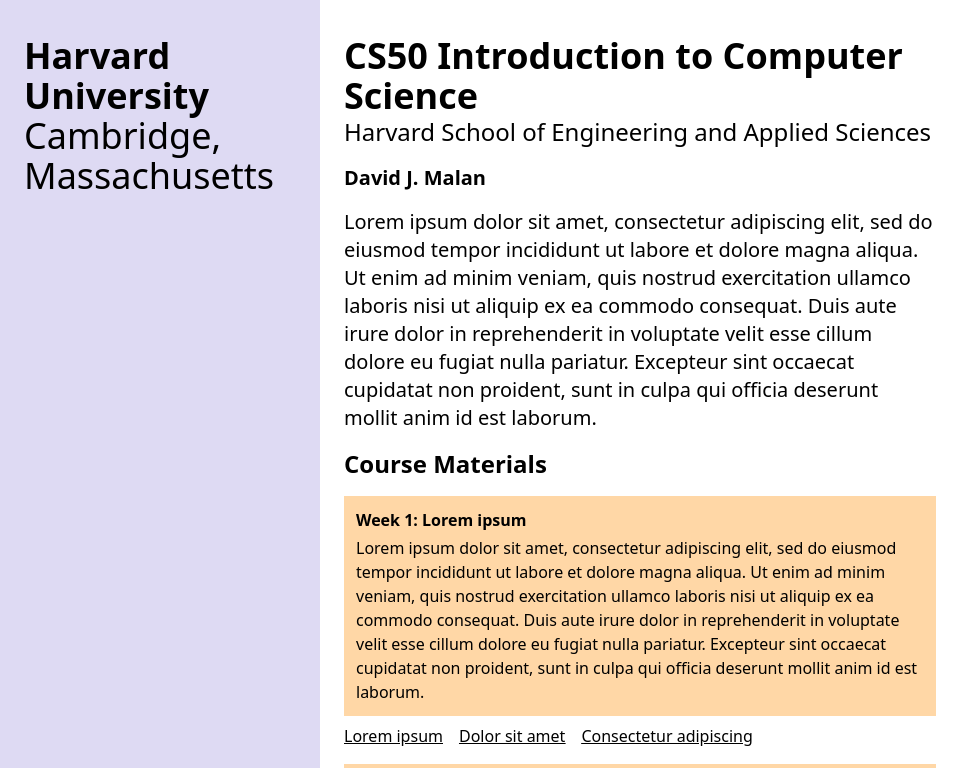
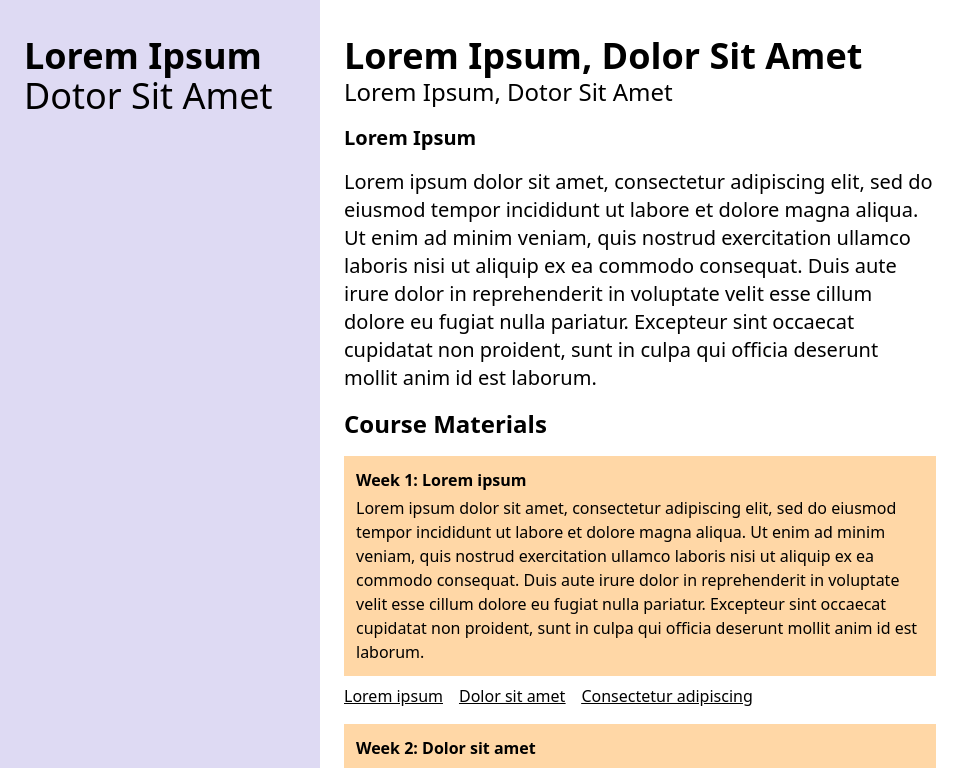
Before and after one commit to kanavgoyal898/arX, a Next.js app: page /course in a window 1280 px wide. Shown: the top 768 px of the page, without its empty margins (0-973 px from the left). Built offline with nearby package versions, Linux system fonts and the light colour scheme.

Commit message:
Lorem Ipsum Content

```diff
--- a/app/course/page.tsx
+++ b/app/course/page.tsx
@@ -1,10 +1,10 @@
 import "./page.css";
 
 const course = {
-    title: "CS50 Introduction to Computer Science",
-    school: "Harvard School of Engineering and Applied Sciences",
+    title: "Lorem Ipsum, Dolor Sit Amet",
+    school: "Lorem Ipsum, Dotor Sit Amet",
     instructor: {
-        name: "David J. Malan",
+        name: "Lorem Ipsum",
         profile_link: "/instructor"
     },
     description: "Lorem ipsum dolor sit amet, consectetur adipiscing elit, sed do eiusmod tempor incididunt ut labore et dolore magna aliqua. Ut enim ad minim veniam, quis nostrud exercitation ullamco laboris nisi ut aliquip ex ea commodo consequat. Duis aute irure dolor in reprehenderit in voluptate velit esse cillum dolore eu fugiat nulla pariatur. Excepteur sint occaecat cupidatat non proident, sunt in culpa qui officia deserunt mollit anim id est laborum.",
--- a/app/instructor/page.tsx
+++ b/app/instructor/page.tsx
@@ -3,12 +3,12 @@
 import Image from "next/image";
 
 const instructor = {
-    name: "David J. Malan",
-    title: "Gordon McKay Professor of the Practice of Computer Science",
-    email: "malan@harvard.edu",
-    address: "Harvard University,  Science and Engineering Complex, 150 Western Avenue, Allston, Massachusetts 02134 USA",
+    name: "Lorem Ipsum",
+    title: "Lorem Ipsum, Dolor Sit Amet",
+    email: "lorem@ipsum.com",
+    address: "Lorem Ipsum, Dolor Sit Amet, Consectetur Adipiscing Elit, 12345",
     phone: "+xx xx xxx xx xxx",
-    profile_picture: "https://cs.harvard.edu/malan/malan.jpg",
+    profile_picture: "https://media.istockphoto.com/id/1388253782/photo/positive-successful-millennial-business-professional-man-head-shot-portrait.jpg?s=612x612&w=0&k=20&c=uS4knmZ88zNA_OjNaE_JCRuq9qn3ycgtHKDKdJSnGdY=",
     socials: [
         {
             title: "Facebook",
@@ -39,7 +39,7 @@
         <div className="instructor-container">
             <div className="instructor-profile">
                 <div className="instructor-image">
-                    <Image src="https://cs.harvard.edu/malan/malan.jpg" alt="Instructor Profile Picture" fill className="object-cover"/>
+                    <Image src={ instructor.profile_picture } alt="Instructor Profile Picture" fill className="object-cover"/>
                 </div>
                 <div className="instructor-details">
                     <div className="instructor-name-title">
--- a/app/layout.tsx
+++ b/app/layout.tsx
@@ -3,9 +3,9 @@
 import "./globals.css";
 
 const institute = {
-  name: "Harvard University",
-  location: "Cambridge, Massachusetts",
-  link: "https://www.harvard.edu/",
+  name: "Lorem Ipsum",
+  location: "Dotor Sit Amet",
+  link: "https://youtu.be/dQw4w9WgXcQ?si=4qYlaF6DgDnNDxGE",
 }
 
 const inter = Inter({
```
